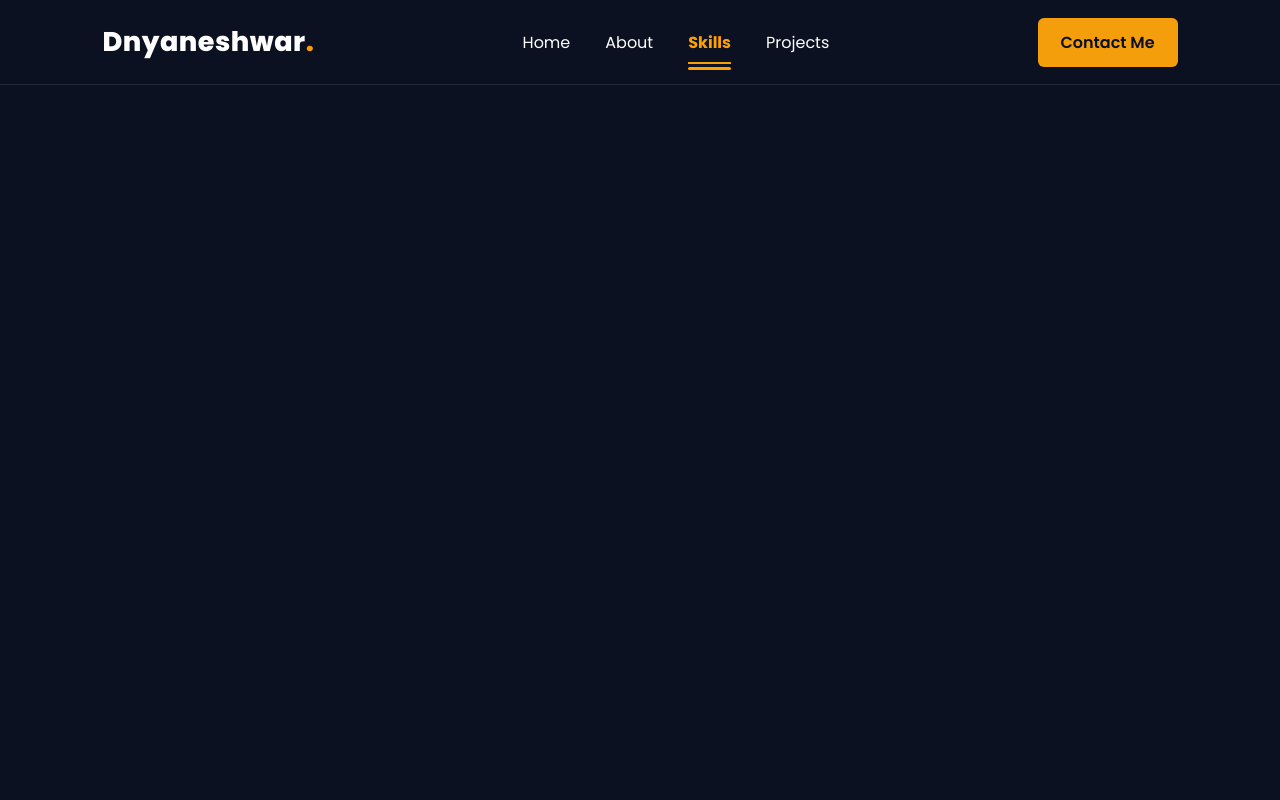
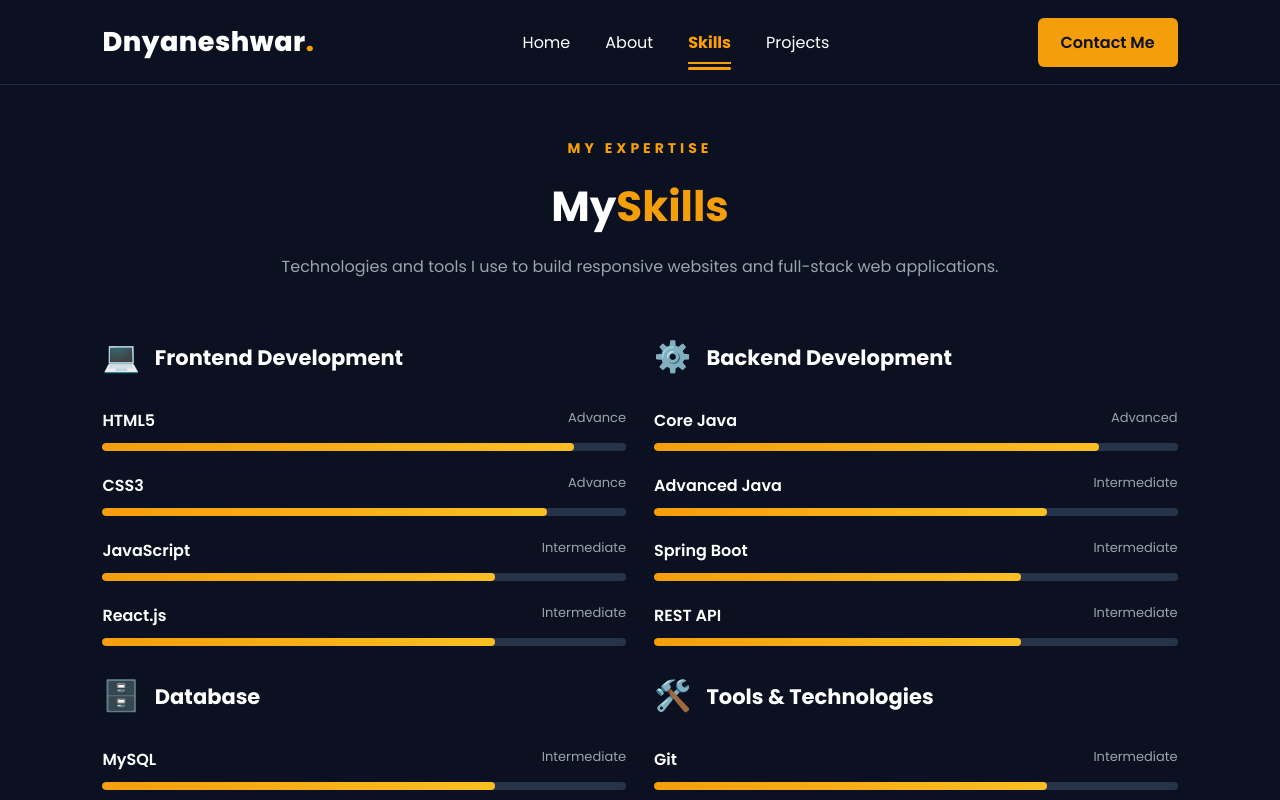
Before and after one commit to Dnyaneshwar2001Pachpute/my-portfolio, a React (Vite) app: page /skills in a window 1280 px wide. Shown: the top 800 px of the page. Built offline with nearby package versions, Linux system fonts and the light colour scheme.

Commit message:
buil the skills page

```diff
--- a/src/App.jsx
+++ b/src/App.jsx
@@ -3,6 +3,8 @@ import Navbar from "./components/Navbar";
 import Home from "./components/Home";
 import Projects from "./components/Projects";
 import About from "./components/About";
+import Skills from "./components/Skills";
+
 
 import "./App.css";
 
@@ -18,6 +20,8 @@ function App() {
 
         <Route path="/projects" element={<Projects />} />
         <Route path="/about" element={<About />} />
+        <Route path="/skills" element={<Skills />} />
+
       </Routes>
     </>
   );
--- /dev/null
+++ b/src/components/Skills.css
@@ -0,0 +1,190 @@
+/* skill section  */
+.skills-section{
+    width: 100%;
+    min-height: 100vh;
+    padding: 50px 8% 80px;
+    background:#0b1120;
+    color: #ffffff;
+    box-sizing: border-box;
+}
+
+.skills-container {
+    max-width: 1250px;
+    margin: auto;
+}
+
+/* Heading */
+.skills-heading {
+    text-align: center;
+    margin-bottom:55px;
+}
+
+.skills-label{
+    color: #f59e0b;
+    font-size: 14px;
+    font-weight: 700;
+    letter-spacing: 4px;
+}
+
+.skills-heading h1 {
+    font-size: 42px;
+    margin: 15px 0;
+}
+
+.skills-heading h1 span {
+    color: #f59e0b;
+}
+
+.skills-heading p {
+    color: #9ca3af;
+    font-size: 16px;
+    line-height: 1.7;
+}
+
+/* Skill grid*/
+.skills-grid{
+    display: grid;
+    grid-template-columns: repeat(2,1fr);
+    gap: 28px;
+}
+
+/* cards */
+.skill-card{
+
+    background:#111c30;
+    border:1px solid #243247;
+    border-radius:15px;
+    padding:28px;
+    transition: 0.3s ease;
+}
+
+.skill-card:hover{
+    transform: translateY(-7px);
+    border-color: #f59e0b;
+    box-shadow: 0 10px 30px rgba(245, 158, 11, 0.1);
+}
+
+.skill-card-heading {
+    display: flex;
+    align-items: center;
+    gap: 15px;
+    margin-bottom: 28px;
+}
+
+.skill-icon{
+    font-size:30px;
+}
+
+.skill-card-heading h2 {
+    font-size: 21px;
+    color: #ffffff;
+}
+
+/* individual skills */
+.skill-list{
+    display: flex;
+    flex-direction: column;
+    gap: 22px;
+}
+
+.skill-info {
+    display: flex;
+    justify-content: space-between;
+    gap: 10px;
+    margin-bottom: 10px;
+}
+
+.skill-info span:first-child {
+    color: #ffffff;
+    font-weight: 600;
+}
+
+.skill-info span:last-child {
+    color: #9ca3af;
+    font-size: 13px;
+}
+
+/* progress bar*/
+.skill-bar {
+    width: 100%;
+    height: 8px;
+    background: #263348;
+    border-radius: 20px;
+    overflow: hidden;
+}
+
+.skill-progress {
+    height: 100%;
+    background: linear-gradient(90deg, #f59e0b, #fbbf24);
+    border-radius: 20px;
+    animation: skillAnimation 1.5s ease;
+}
+
+@keyframes skillAnimation {
+    from {
+        width: 0;
+    }
+}
+
+/* Bottom message */
+.skill-bottom {
+    text-align: center;
+    margin-top: 60px;
+    padding: 30px;
+    border: 1px solid #243247;
+    border-radius: 15px;
+    background: #111c30;
+}
+
+.skills-bottom h2{
+    color: #f59e0b;
+    font-size: 25px;
+    margin-bottom: 12px;
+}
+
+.skills-bottom p{
+    color: #9ca3af;
+    line-height: 1.7;
+}
+
+/* Tablet */
+@media (max-width: 900px) {
+  .skills-grid {
+    grid-template-columns: 1fr;
+  }
+}
+
+/* Mobile */
+@media (max-width: 600px) {
+  .skills-section {
+    padding: 35px 5% 60px;
+  }
+
+  .skills-heading {
+    margin-bottom: 35px;
+  }
+
+  .skills-heading h1 {
+    font-size: 32px;
+  }
+
+  .skills-heading p {
+    font-size: 14px;
+  }
+
+  .skill-card {
+    padding: 20px;
+  }
+
+  .skill-card-heading h2 {
+    font-size: 18px;
+  }
+
+  .skills-bottom {
+    padding: 22px;
+  }
+
+  .skills-bottom h2 {
+    font-size: 21px;
+  }
+}
--- /dev/null
+++ b/src/components/Skills.jsx
@@ -0,0 +1,109 @@
+import "./Skills.css";
+
+function Skills() {
+    const skillCategories = [
+        {
+            title:"Frontend Development",
+            icon: "💻",
+            skills: [
+                {name:"HTML5", level:"Advance", percent: 90},
+                {name:"CSS3", level:"Advance", percent: 85},
+                {name:"JavaScript", level:"Intermediate", percent: 75},
+                {name:"React.js", level:"Intermediate", percent: 75},
+            ],
+        },
+
+        {
+            title:"Backend Development",
+            icon:"⚙️",
+            skills:[
+                {name: "Core Java", level:"Advanced", percent: 85},
+                {name:"Advanced Java", level:"Intermediate", percent: 75},
+                {name:"Spring Boot", level:"Intermediate", percent: 70},
+                {name:"REST API", level:"Intermediate", percent: 70},
+            ],
+        },
+
+        {
+            title:"Database",
+            icon:"🗄️",
+            skills:[
+                {name:"MySQL", level:"Intermediate", percent: 75},
+                {name:"PostgreSQL", level:"Intermediate", percent: 70},
+            ],
+        },
+
+        {
+            title:"Tools & Technologies",
+            icon:"🛠️",
+            skills:[
+                {name:"Git", level:"Intermediate", percent: 75},
+                {name: "GitHub", level:"Intermediate", percent: 75},
+                {name:"VS Code", level:"Advanced", percent: 85},
+                {name:"Spring Tool Suite", level:"Intermediate",percent: 75},
+            ],
+        },
+    ];
+
+    return (
+        <section className="skills-section">
+            <div className="skills-container">
+                {/* Heading */}
+                <div className="skills-heading">
+                    <span className="skills-label">MY EXPERTISE</span>
+                    <h1>My<span>Skills</span></h1>
+                    <p>
+                        Technologies and tools I use to build responsive websites
+                        and full-stack web applications.
+                    </p>
+                </div>
+
+                {/* skill categories */}
+                <div className="skills-grid">
+                    {skillCategories.map((category, index)=>(
+                        <div className="skill--card" key={index}>
+
+                            <div className="skill-card-heading">
+                                <span className="skill-icon">{category.icon}</span>
+                                <h2>{category.title}</h2>
+                            </div>
+
+                            <div className="skill-list">
+                                {category.skills.map((skill)=>(
+                                    <div className="skill-item" key={skill.name}>
+
+                                        <div className="skill-info">
+                                            <span>{skill.name}</span>
+                                            <span>{skill.level}</span>
+                                        </div>
+
+                                        <div className="skill-bar">
+                                            <div
+                                            className="skill-progress"
+                                            style={{width:`${skill.percent}%` }}
+                                            ></div>
+                                        </div>
+                                   </div>
+                                ))}
+                            </div>
+                        </div>
+                    ))}
+                </div>
+
+                {/* Bottom message */}
+                <div className="skills-bottom">
+                    <h2>Always Learning, Always Growing.</h2>
+                    <p>
+                        I continuously improve my technical knowledge and explore
+                        new technologies to become a better Full Stack Developer.
+                    </p>
+
+                </div>
+
+            </div>
+
+        </section>
+
+    )
+}
+export default Skills;
```
